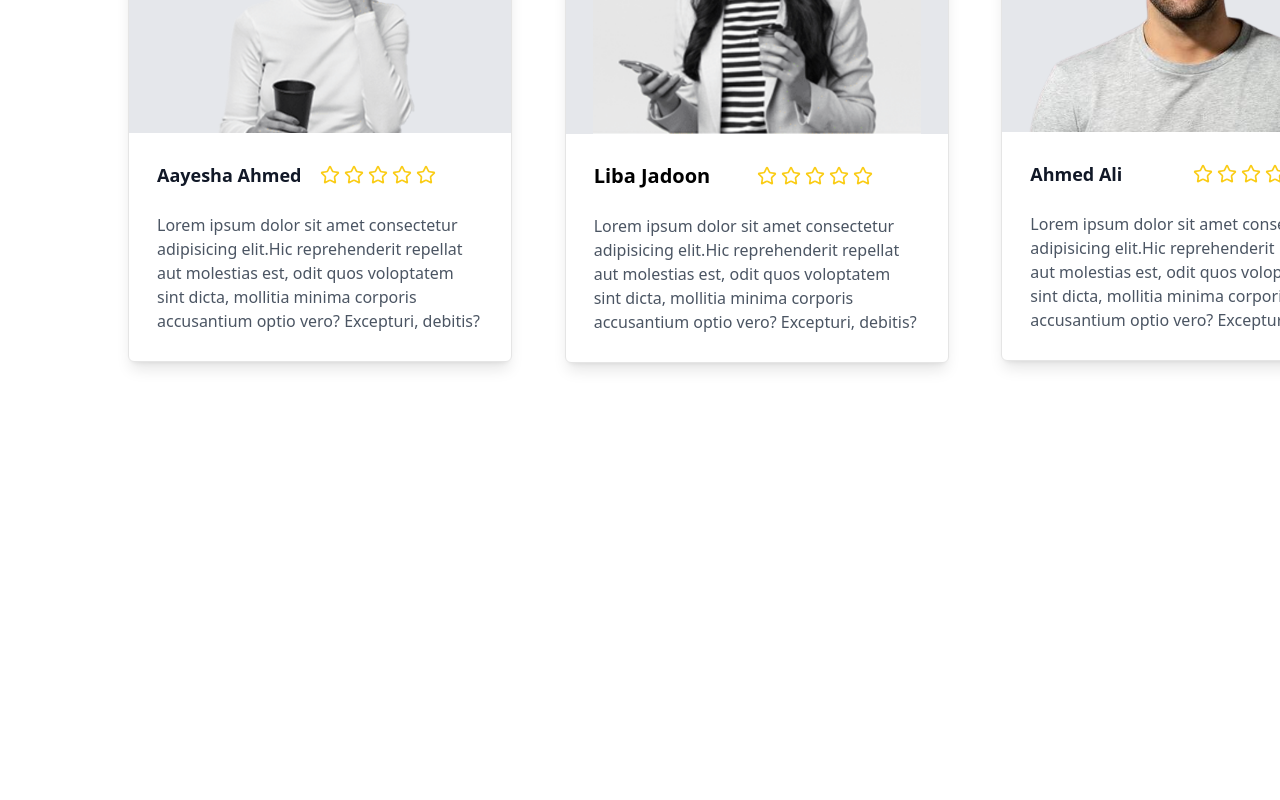
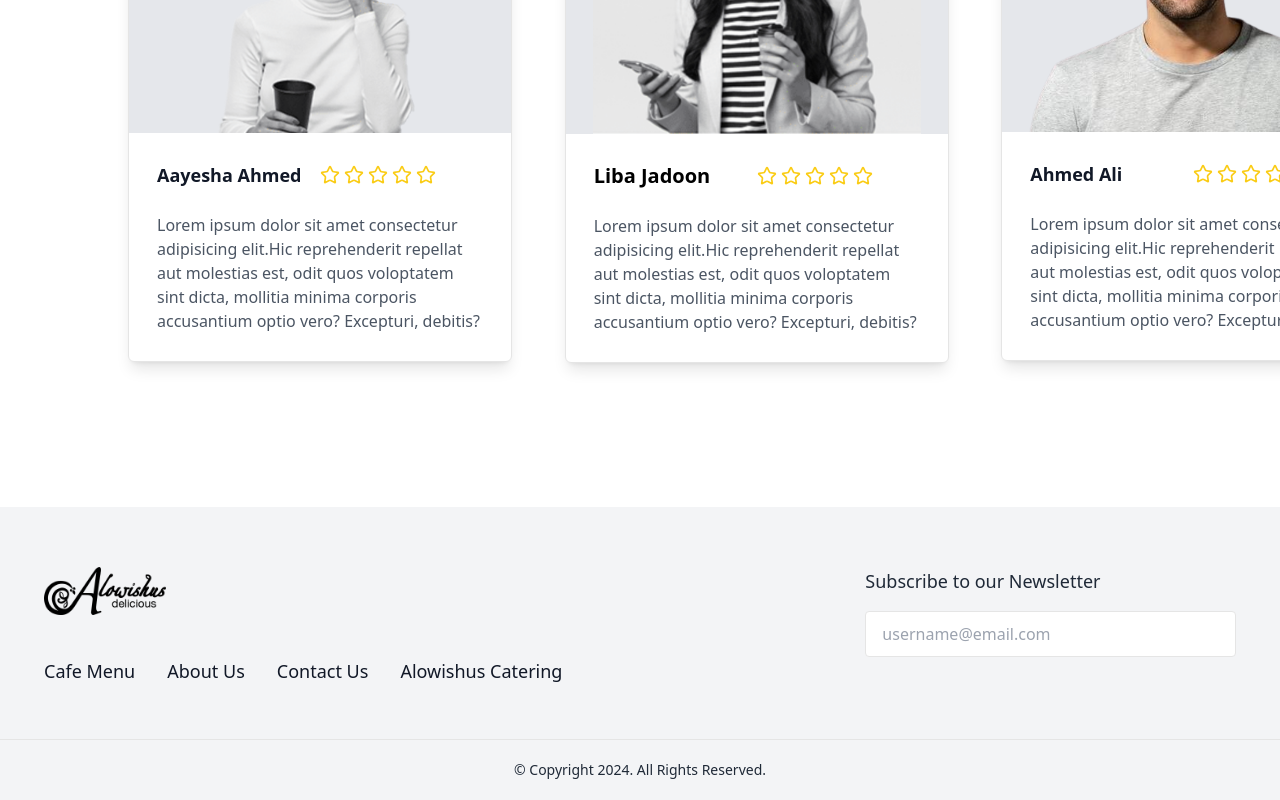
Before and after one commit to Monu2114/Coffee-shop, a Next.js app: page / in a window 1280 px wide. Shown: the part 4406-5206 px from the top of the page. Before the commit the page ends 4913 px from the top, so only its background shows below. Built offline with nearby package versions, Linux system fonts and the light colour scheme.

Commit message:
footer :)

```diff
--- /dev/null
+++ b/app/_components/Footer.jsx
@@ -0,0 +1,51 @@
+import React from "react";
+import Image from "next/image";
+const footer = () => {
+  return (
+    <div className="bg-gray-100">
+      <div className="max-w-screen-xl py-10 px-4 sm:px-6 text-gray-800 sm:flex justify-between mx-auto">
+        <div className="p-5 sm:w-8/12">
+          <Image
+            alt=""
+            src="/coffee/logo.png"
+            className="h-12 w-auto"
+            width={200}
+            height={200}
+          />
+
+          <div className="flex text-gray-500  text-sm  gap-8 mt-12">
+            <a href="#" className="text-lg/4 font-medium text-gray-900">
+              Cafe Menu
+            </a>
+            <a href="#" className="text-lg/4 font-medium text-gray-900">
+              About Us
+            </a>
+            <a href="#" className="text-lg/4 font-medium text-gray-900">
+              Contact Us
+            </a>
+            <a href="#" className="text-lg/4 font-medium text-gray-900">
+              Alowishus Catering
+            </a>
+          </div>
+        </div>
+        <div className="p-5 sm:w-4/12">
+          <h3 className="font-medium text-lg text-black-600 mb-4">
+            Subscribe to our Newsletter
+          </h3>
+          <form className="mt-4">
+            <input
+              className="border rounded w-full px-4 py-3 text-gray-700 leading-tight focus:outline-none focus:shadow-outline"
+              type="email"
+              placeholder="username@email.com"
+            />
+          </form>
+        </div>
+      </div>
+      <div className="flex py-5 m-auto text-gray-800 text-sm flex-col items-center border-t max-w-screen-xl">
+        <p>© Copyright 2024. All Rights Reserved.</p>
+      </div>
+    </div>
+  );
+};
+
+export default footer;
--- a/app/page.js
+++ b/app/page.js
@@ -5,6 +5,7 @@ import Order from "./_components/Order";
 import Selling from "./_components/Selling";
 import InstantCoffee from "./_components/InstantCoffee";
 import Testimonial from "./_components/Testimonials";
+import Footer from "./_components/Footer";
 export default function Home() {
   return (
     <>
@@ -15,6 +16,7 @@ export default function Home() {
       <Selling />
       <InstantCoffee />
       <Testimonial />
+      <Footer />
     </>
   );
 }
```
